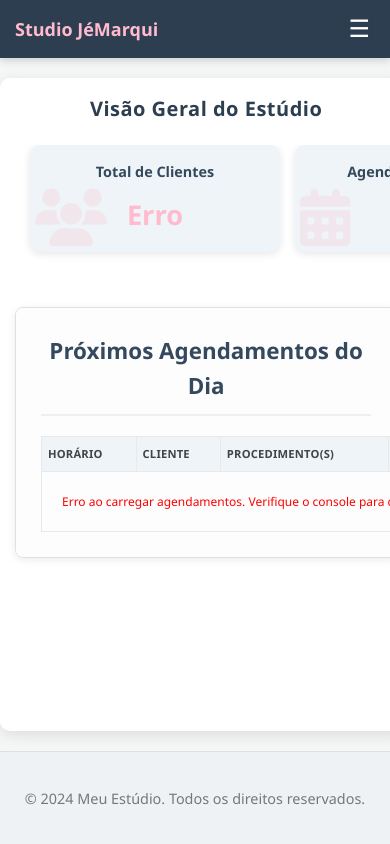
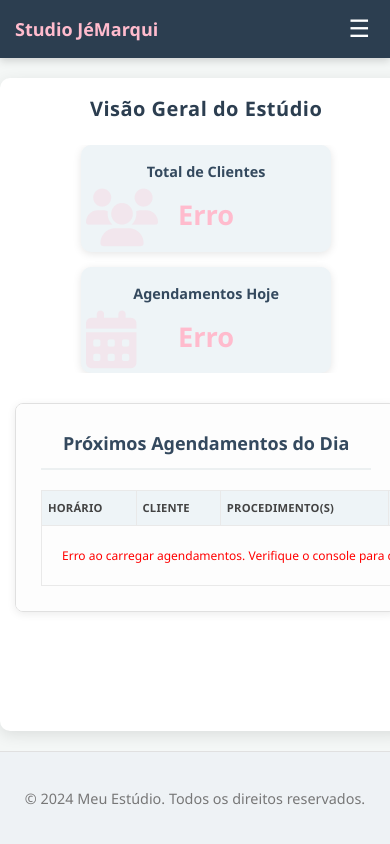
Before and after one commit to MarcioBC/studiojemarqui, a website: page dashboard.html in a window 390 px wide. Shown: the top 844 px of the page. Drawn offline with Linux system fonts and the light colour scheme; no server answers.

Commit message:
Salvar alterações locais antes do pull

```diff
--- a/arquivos.css/clientes.css
+++ b/arquivos.css/clientes.css
@@ -117,7 +117,8 @@ input[type="tel"] {
     }
     .container {
         padding: 20px; /* Ajusta o padding para telas menores */
-        width: 95%; /* Ocupa mais largura em telas menores */
+        width: 90%; /* Ocupa mais largura em telas menores */
+
     }
     h2 {
         font-size: 1.5em; /* Reduz o tamanho do título em telas menores */
--- a/arquivos.css/dashboard.css
+++ b/arquivos.css/dashboard.css
@@ -154,17 +154,15 @@
 
     /* CARDS AGORA COM ROLAGEM HORIZONTAL NO MOBILE */
     .dashboard-cards {
-        /* display: flex; é herdado do desktop */
-        flex-direction: row;      /* Garante que os cards fiquem em linha */
-        flex-wrap: nowrap;        /* Impede que os cards quebrem para a próxima linha */
+        display: flex;
+        flex-direction:column;      /* Garante que os cards fiquem em linha */
+        align-items: center;       /* Impede que os cards quebrem para a próxima linha */
         overflow-x: auto;         /* Habilita a rolagem horizontal se os cards não couberem */
         -webkit-overflow-scrolling: touch; /* Melhora a experiência de rolagem em iOS */
-        justify-content: flex-start; /* Alinha os cards ao início do contêiner */
+        justify-content:center; /* Alinha os cards ao início do contêiner */
         gap: 15px;                /* Espaçamento menor entre os cards na linha */
-        /* Remove align-items: center; se não desejar essa centralização vertical dos cards na linha */
-        padding-left: 15px;  /* Adiciona um padding para o primeiro card não colar na borda */
-        padding-right: 15px; /* Adiciona um padding para o último card não colar na borda ao rolar */
-        padding-bottom: 15px; /* Espaço para a barra de rolagem não sobrepor os cards */
+        margin: auto;/* Remove align-items: center; se não desejar essa centralização vertical dos cards na linha */
+        /* Espaço para a barra de rolagem não sobrepor os cards */
         box-sizing: border-box; /* Garante que o padding não aumente a largura total do container */
     }
 
@@ -179,17 +177,17 @@
     }
 
     .card .fas {
-        font-size: 4.5em; /* Ícone um pouco menor para o card menor */
+        font-size: 4.0em; /* Ícone um pouco menor para o card menor */
         bottom: 10px;    /* Ajusta posição do ícone */
         left: 10px;      /* Ajusta posição do ícone */
     }
      .card p {
-        font-size: 2em; /* Ajusta o tamanho do número no card menor */
+        font-size: 1em; /* Ajusta o tamanho do número no card menor */
     }
 
 
     .today-appointments h3 {
-        font-size: 20px;
+        font-size: 16px;
     }
 
     .appointments-table th,
@@ -229,7 +227,7 @@
     }
 
     .today-appointments h3 {
-        font-size: 1.4em;
+        font-size: 18px;
     }
 
     .appointments-table th,
--- a/server.js
+++ b/server.js
@@ -7,6 +7,7 @@ dayjs.extend(timezone);
 
 
 require('dotenv').config();
+const moment = require('moment-timezone');
 const express = require('express');
 // bodyParser foi removido, express.json() e express.urlencoded() são usados abaixo.
 const mongoose = require('mongoose');
@@ -133,7 +134,8 @@ app.post('/api/appointments', async (req, res) => {
         if (!clientId || !date || !time || !procedimentos || procedimentos.length === 0 || !valorTotal) {
             return res.status(400).json({ message: 'Todos os campos essenciais são obrigatórios.' });
         }
-        const appointmentDate = new Date(date + 'T00:00:00'); // Considerar fuso horário na criação se relevante
+        const appointmentDate = moment.tz(date, 'YYYY-MM-DD', 'America/Sao_Paulo').toDate();
+
         if (isNaN(appointmentDate.getTime())) {
             return res.status(400).json({ message: 'O formato da data fornecida é inválido.' });
         }
@@ -209,6 +211,7 @@ app.put('/api/appointments/:id', async (req, res) => {
     try {
         const appointmentData = req.body;
         if (appointmentData.date) { // Se a data estiver sendo atualizada
+
             //const newDate = new Date(appointmentData.date + 'T00:00:00'); // Considerar fuso horário
             const newDate = dayjs.tz(appointmentData.date, 'YYYY-MM-DD', 'America/Sao_Paulo').toDate();
 
```
Also changed, not shown: index.html (+1 -0 lines), 1 other file.
